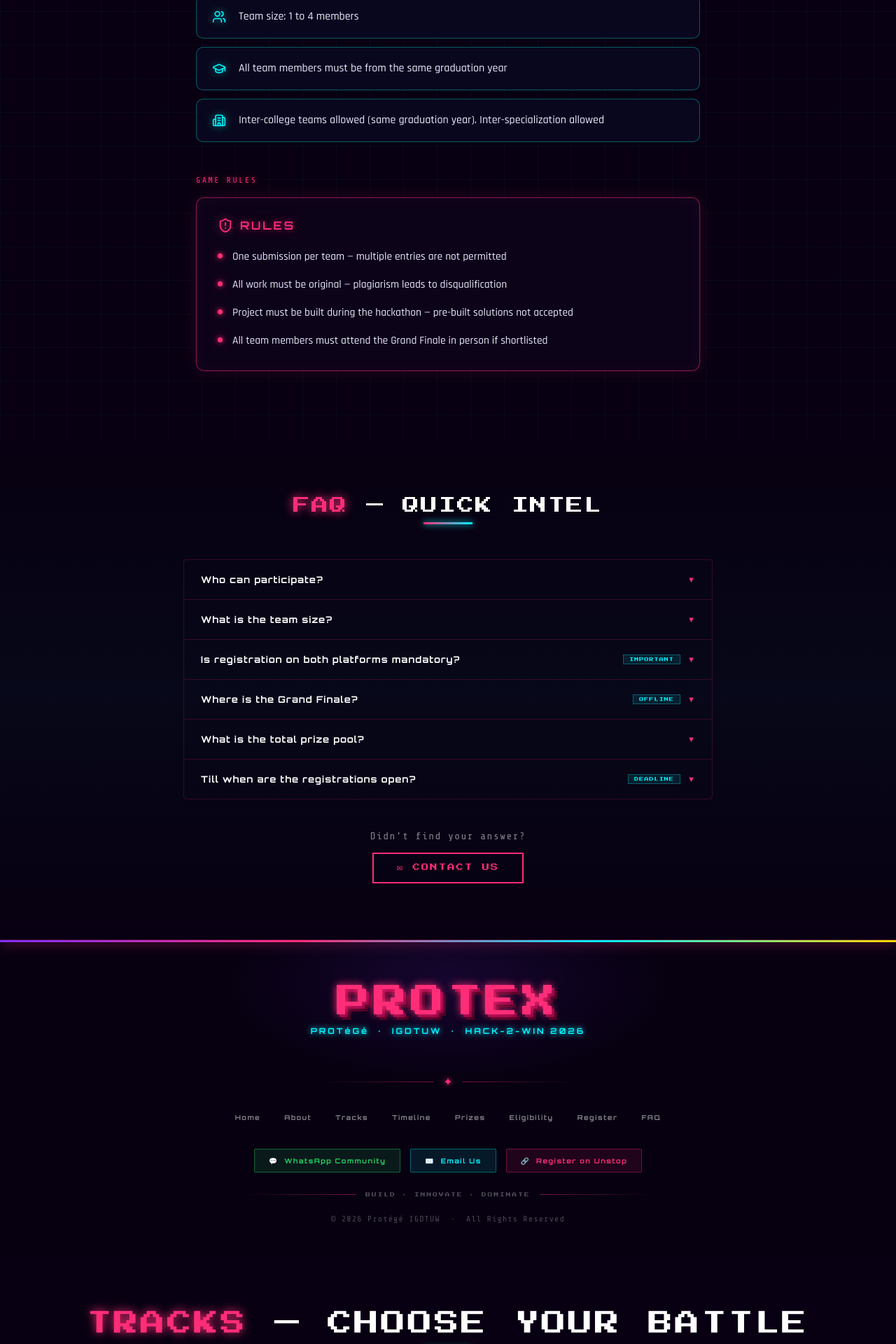
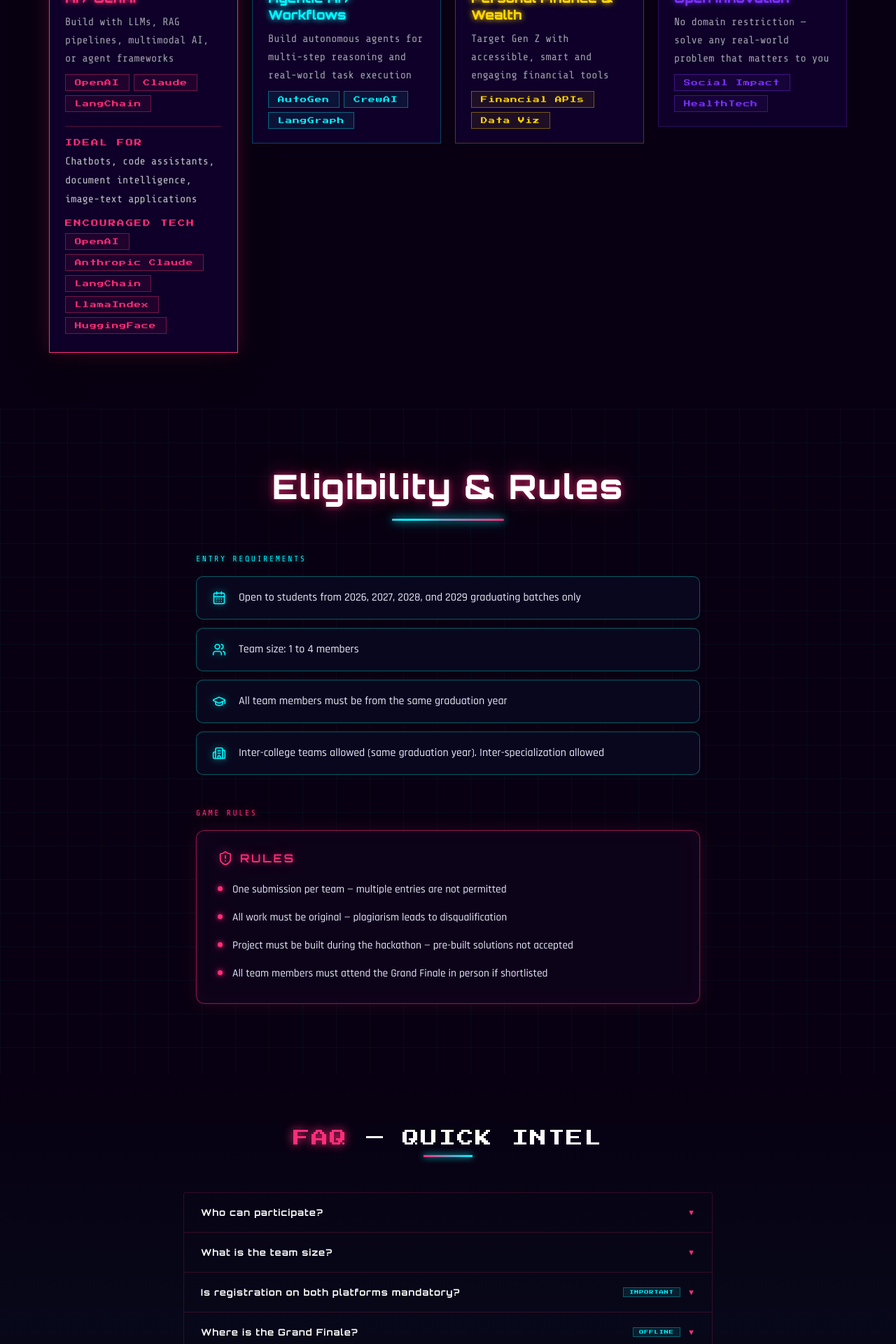
Before and after one commit to Ann3e/PROTEX-HACKATHON, a React (Vite) app: page / in a window 1280 px wide. Shown: the part 1920-3840 px from the top of the page at 70% size. Built offline with nearby package versions, Linux system fonts and the light colour scheme.

Commit message:
fixed layout

```diff
--- a/src/MainLayout.jsx
+++ b/src/MainLayout.jsx
@@ -23,11 +23,12 @@
       <Header />
       <Hero />
       <About />
+      <Tracks />
       <Eligibility />
       <FAQ />
       <Footer />
 
-      <Tracks />
+
       {/*<Timeline />
       <Registration />
       <Prizes />   */}
```
